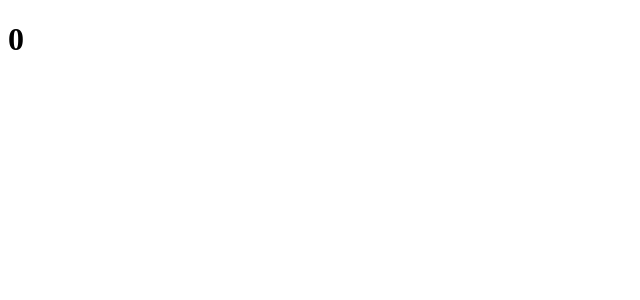
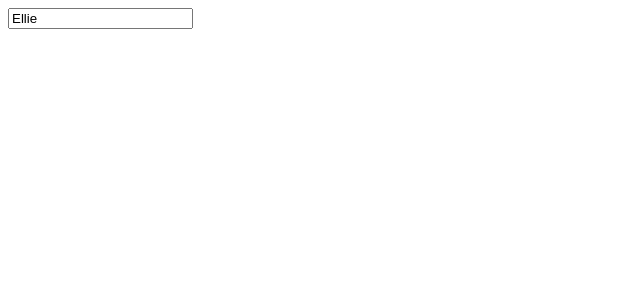
Before and after one commit to ellewright/CourseCareers-React-Unit, a React (Vite) app: page / in a window 1280 px wide. Shown: the top 300 px of the page, without its empty margins (0-640 px from the left). Built offline with nearby package versions, Linux system fonts and the light colour scheme.

Commit message:
Add InputEventListeners.jsx

```diff
--- a/src/App.jsx
+++ b/src/App.jsx
@@ -4,13 +4,14 @@
 import Props, { RenderChildFunc, ToDoListItemComponent, NameClass, ToDoListItemClass } from "./components/Props"
 import UseStateHook, { Counter } from "./components/BasicStatefulComponents/UseStateHook"
 import StateInClassComponents, { CounterClass } from "./components/BasicStatefulComponents/StateInClassComponents"
+import InputEventListeners from "./components/BasicStatefulComponents/InputEventListeners"
 // import user from './user.json'
 // import './styles.css'
 // import img from './img.jpg'
 
 function App() {
   return (
-    <CounterClass />
+    <InputEventListeners />
   )
 }
 
--- /dev/null
+++ b/src/components/BasicStatefulComponents/InputEventListeners.jsx
@@ -0,0 +1,9 @@
+import { useState } from "react"
+
+export default function InputEventListeners() {
+    const [name, setName] = useState("Ellie")
+
+    return (
+        <input type="text" value={name} onChange={e => setName(e.target.value)} />
+    )
+}
```
